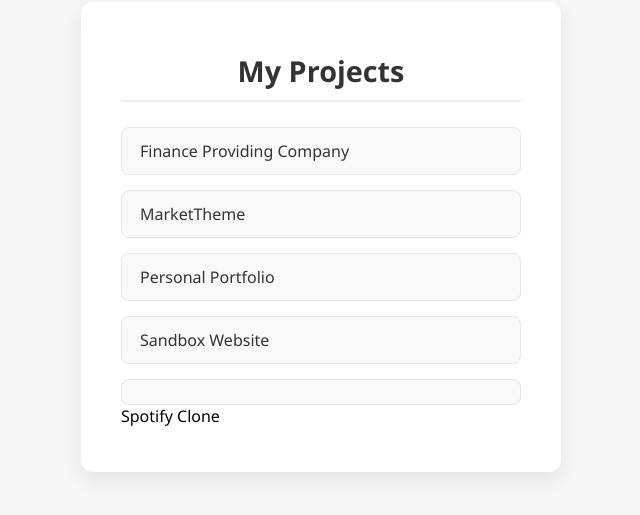
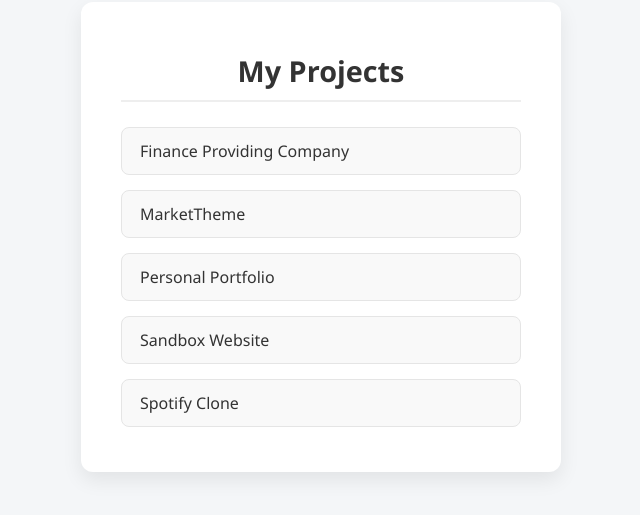
Before and after one commit to HarshhVaghani/Workfolio_harsh_vaghani, a plain HTML site: page index.html in a window 1280 px wide. Shown: the part 203-718 px from the top of the page, without its empty margins (319-959 px from the left). Drawn offline with Linux system fonts and the light colour scheme.

```diff
--- a/index.html
+++ b/index.html
@@ -75,7 +75,7 @@
       <li><a href="/MarketTheme/index.html">MarketTheme</a></li>
       <li><a href="/Personal Portfolio/index.html">Personal Portfolio</a></li>
       <li><a href="/Sandbox PR Website/index.html">Sandbox Website</a></li>
-      <li><a href="/Spotify Clone/index.html"></a>Spotify Clone</li>
+      <li><a href="/Spotify Clone/index.html">Spotify Clone</a></li>
     </ul>
   </div>
 </body>
```
